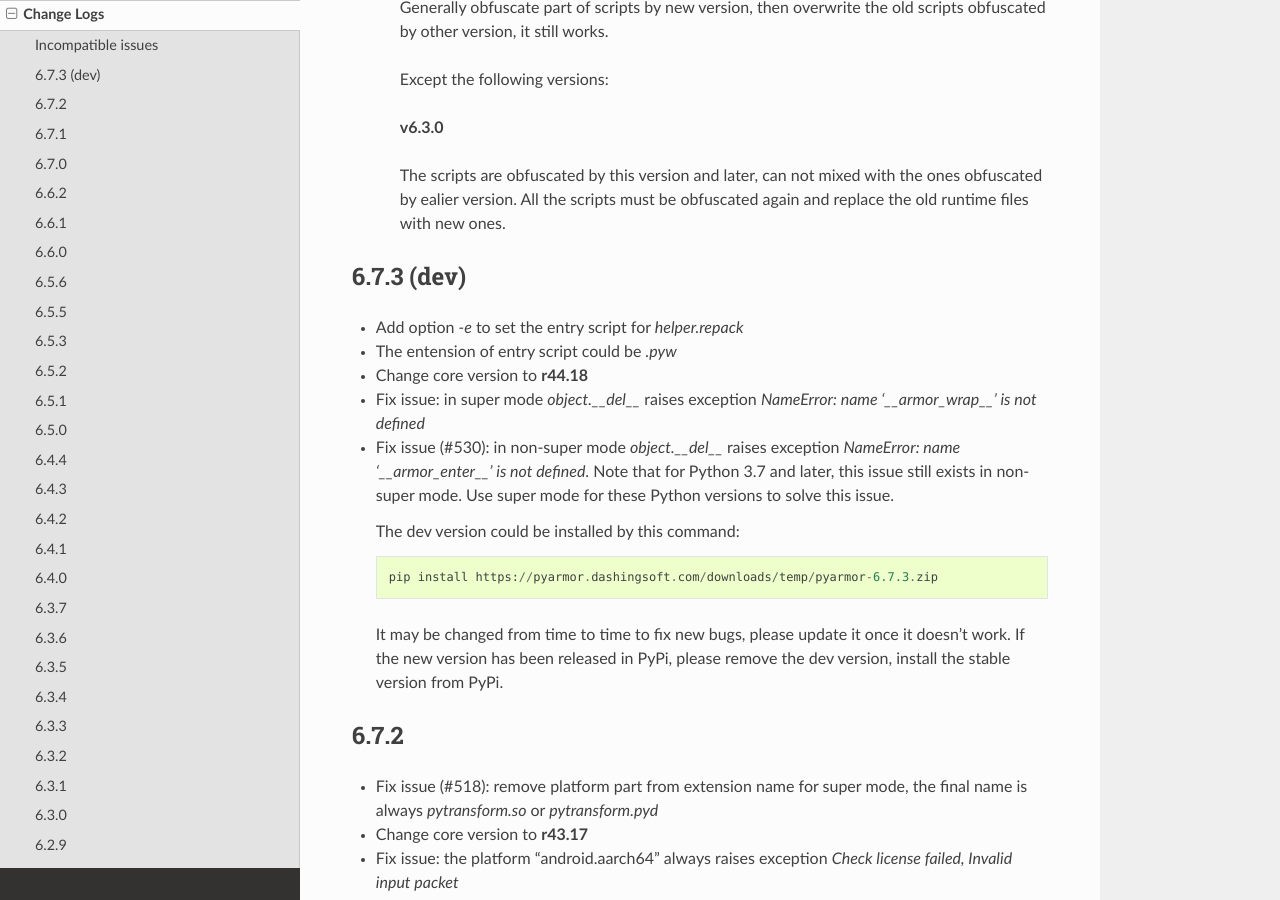
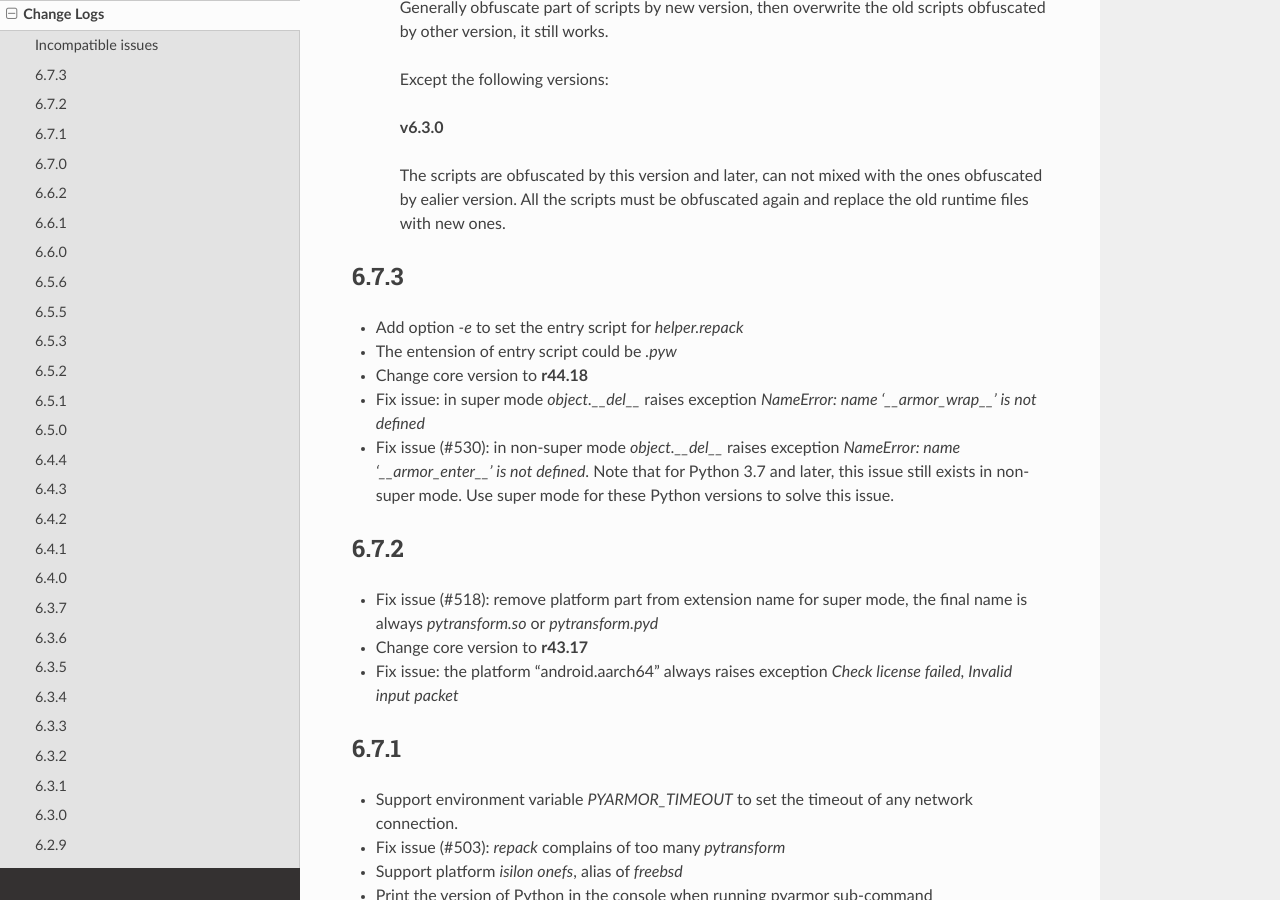
Before and after one commit to dashingsoft/pyarmor, a Sphinx documentation site: the page built from docs/change-logs.rst, in a window 1280 px wide and 900 px high, scrolled down 522 px. Built offline with Sphinx 7.4.7 and the Read the Docs theme 2.0.0, drawn with Linux system fonts in a browser that asks for light colours; some of the changed lines change nothing that is shown.

Commit message:
Refine change logs

```diff
--- a/docs/change-logs.rst
+++ b/docs/change-logs.rst
@@ -31,9 +31,17 @@
    The scripts are obfuscated by this version and later, can not mixed with the
    ones obfuscated by ealier version. All the scripts must be obfuscated again
    and replace the old runtime files with new ones.
-
-6.7.3 (dev)
-----------
+..
+  The dev version could be installed by this command::
+
+      pip install https://pyarmor.dashingsoft.com/downloads/temp/pyarmor-6.7.4.zip
+
+  It may be changed from time to time to fix new bugs, please update it once it
+  doesn't work. If the new version has been released in PyPi, please remove the
+  dev version, install the stable version from PyPi.
+
+6.7.3
+-----
 * Add option `-e` to set the entry script for `helper.repack`
 * The entension of entry script could be `.pyw`
 * Change core version to **r44.18**
@@ -43,14 +51,6 @@
   `NameError: name '__armor_enter__' is not defined`. Note that for Python 3.7
   and later, this issue still exists in non-super mode. Use super mode for these
   Python versions to solve this issue.
-
-  The dev version could be installed by this command::
-
-      pip install https://pyarmor.dashingsoft.com/downloads/temp/pyarmor-6.7.3.zip
-
-  It may be changed from time to time to fix new bugs, please update it once it
-  doesn't work. If the new version has been released in PyPi, please remove the
-  dev version, install the stable version from PyPi.
 
 6.7.2
 -----
```
